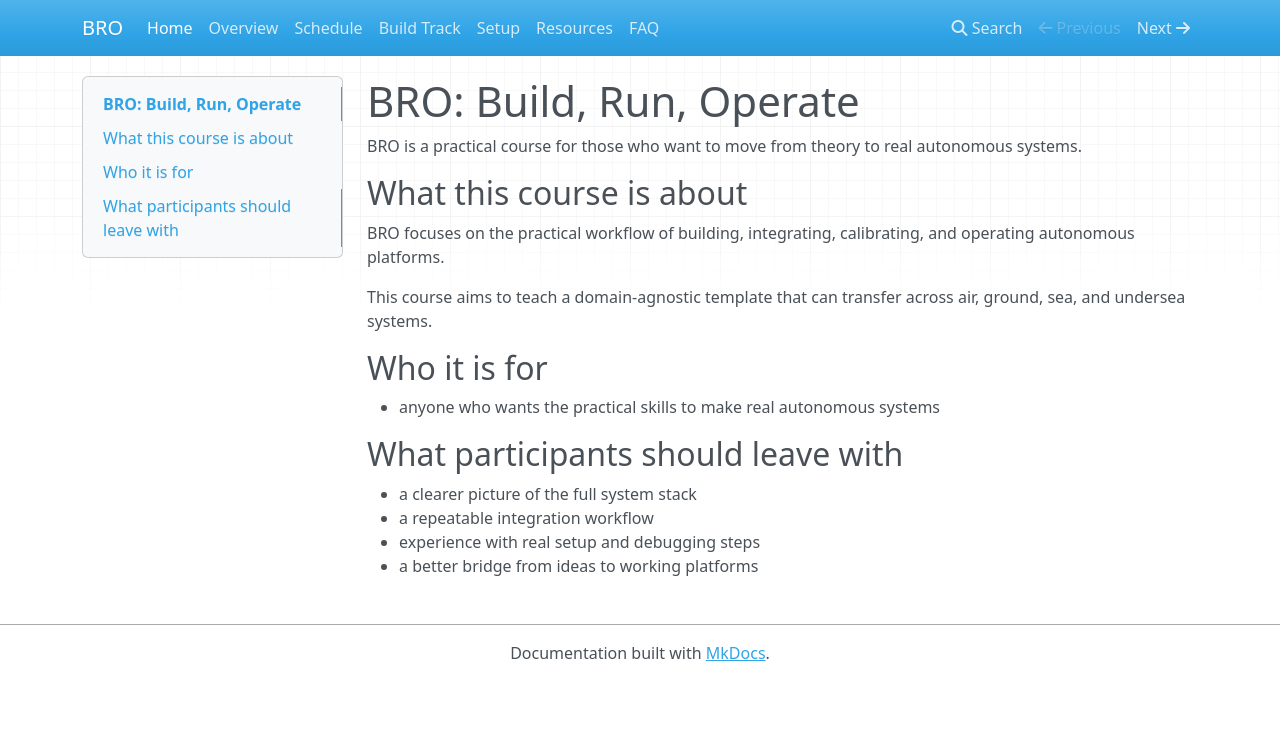
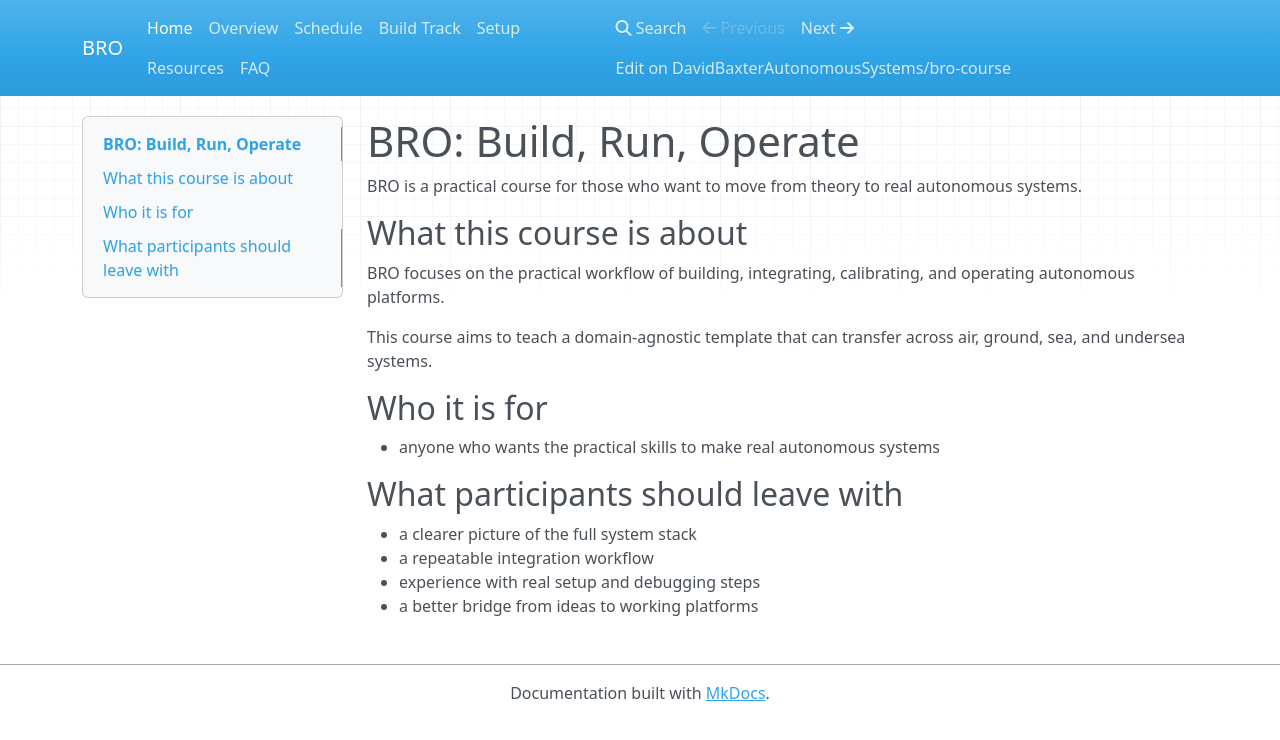
Before and after one commit to DavidBaxterAutonomousSystems/bro-course, an MkDocs documentation site: the page built from docs/index.md, in a window 1280 px wide. Shown: the top 740 px of the page. Built offline with MkDocs 1.6.1, drawn with Linux system fonts in a browser that asks for light colours; nearby versions of some CDN libraries.

Commit message:
ci: add GitHub Pages workflow and unify MkDocs deps via requirements.txt

```diff
--- a/mkdocs.yml
+++ b/mkdocs.yml
@@ -1,5 +1,8 @@
 site_name: BRO
 site_description: Build, Run, Operate
+site_url: https://davidbaxterautonomoussystems.github.io/bro-course/
+repo_url: https://github.com/DavidBaxterAutonomousSystems/bro-course
+repo_name: DavidBaxterAutonomousSystems/bro-course
 
 nav:
   - Home: index.md
--- /dev/null
+++ b/requirements.txt
@@ -0,0 +1 @@
+mkdocs==1.6.1
```
Also changed, not shown: 2 other files.
